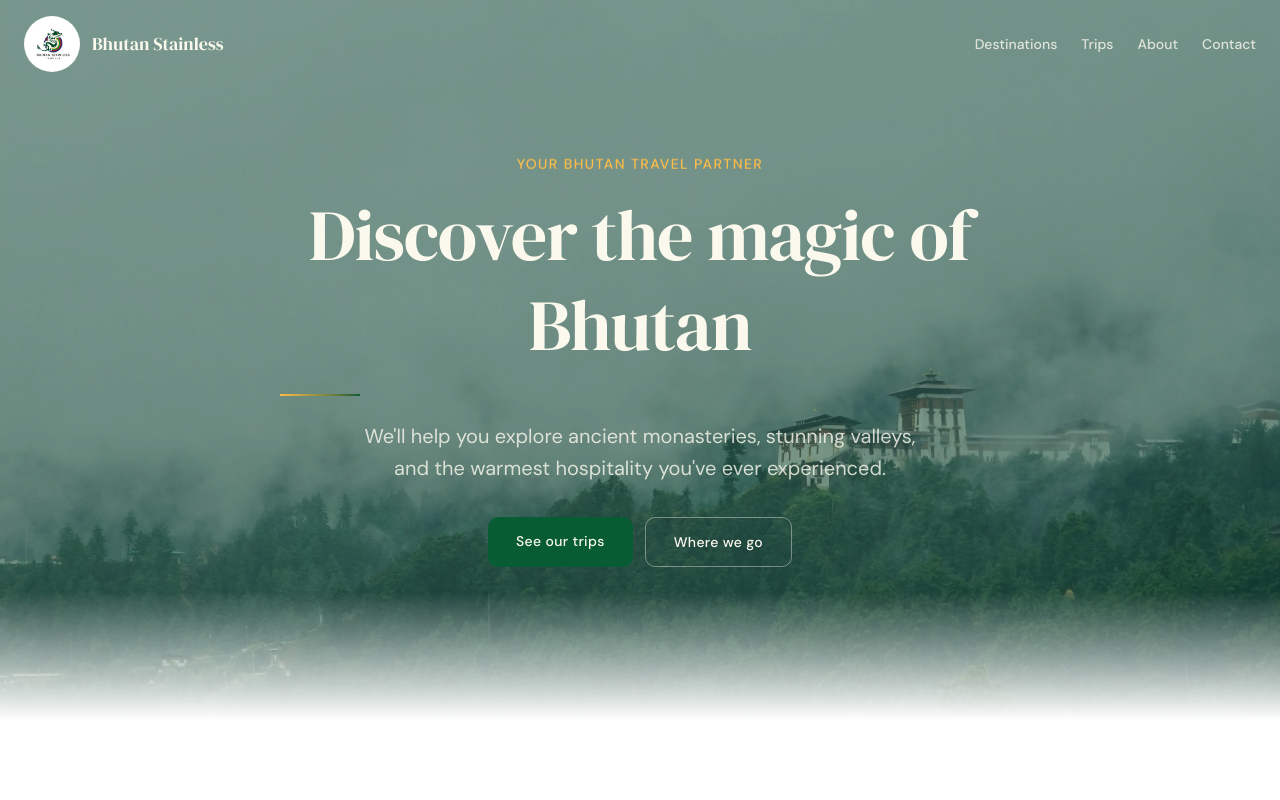
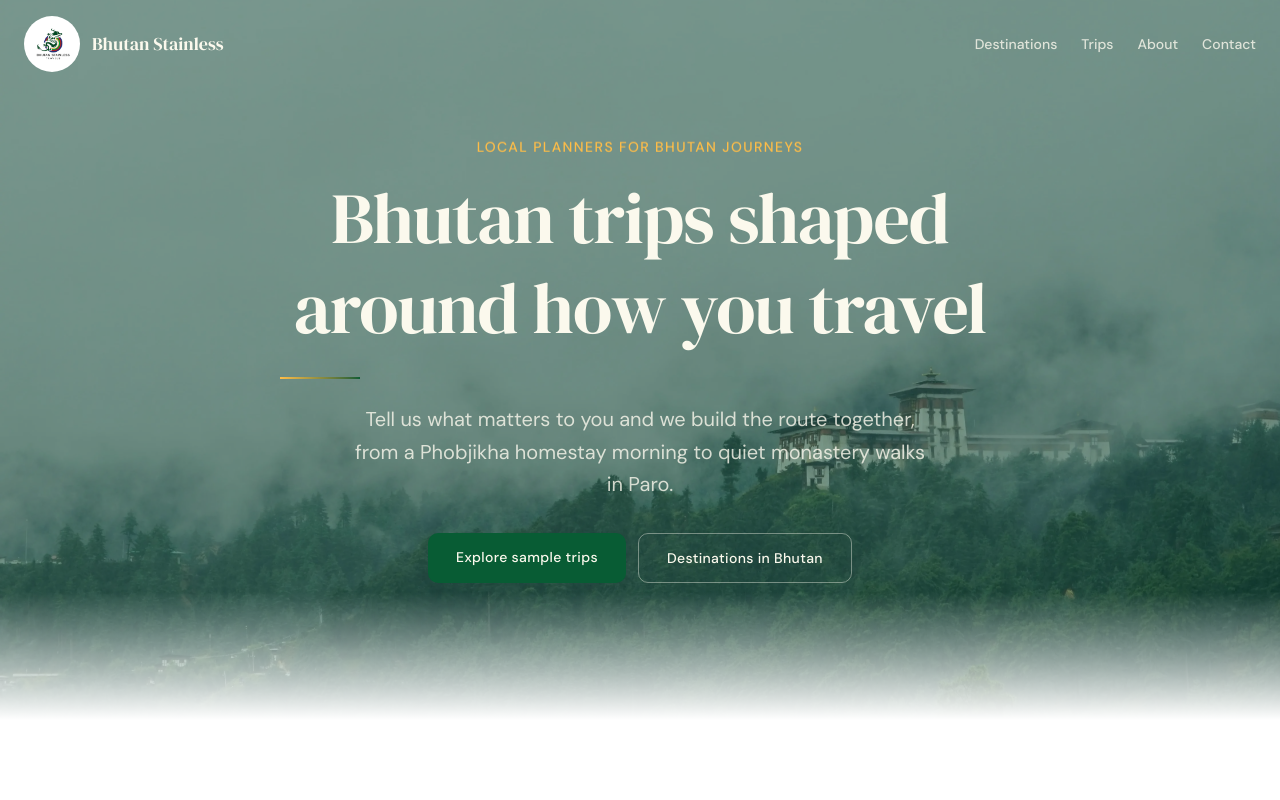
Before and after one commit to Kzoeps/bhutan-stainless-travels, a Next.js app: page / in a window 1280 px wide. Shown: the top 800 px of the page. Built offline with nearby package versions, Linux system fonts and the light colour scheme.

Commit message:
Refresh hero copy with local examples (stanlee-02p.2)

```diff
--- a/components/pathfinder/hero-section.tsx
+++ b/components/pathfinder/hero-section.tsx
@@ -22,34 +22,34 @@ const HeroSection = () => {
           className="reveal font-pathfinder-body text-gold mb-4 text-sm font-medium tracking-widest uppercase"
           style={{ "--reveal-delay": "0" } as React.CSSProperties}
         >
-          Your Bhutan travel partner
+          Local planners for Bhutan journeys
         </p>
         <h1
           className="reveal font-pathfinder-display text-cream mb-4 text-4xl leading-tight md:text-6xl lg:text-7xl"
           style={{ "--reveal-delay": "1" } as React.CSSProperties}
         >
-          Discover the magic of Bhutan
+          Bhutan trips shaped around how you travel
         </h1>
         <div
           className="reveal bhutan-divider my-6 w-24"
           style={{ "--reveal-delay": "2" } as React.CSSProperties}
         />
         <p className="font-pathfinder-body text-cream/80 mx-auto mb-8 max-w-xl text-lg leading-relaxed md:text-xl">
-          We&apos;ll help you explore ancient monasteries, stunning valleys, and
-          the warmest hospitality you&apos;ve ever experienced.
+          Tell us what matters to you and we build the route together, from a
+          Phobjikha homestay morning to quiet monastery walks in Paro.
         </p>
         <div className="flex flex-col justify-center gap-3 sm:flex-row">
           <a
             href="#packages"
             className="font-pathfinder-body hover:bg-gold bg-maroon text-cream rounded-lg px-7 py-3.5 text-sm font-medium tracking-wide transition-all duration-300 hover:text-foreground"
           >
-            See our trips
+            Explore sample trips
           </a>
           <a
             href="#destinations"
             className="font-pathfinder-body border-cream/40 text-cream hover:bg-cream/10 rounded-lg border px-7 py-3.5 text-sm font-medium tracking-wide transition-all duration-300"
           >
-            Where we go
+            Destinations in Bhutan
           </a>
         </div>
       </div>
```
